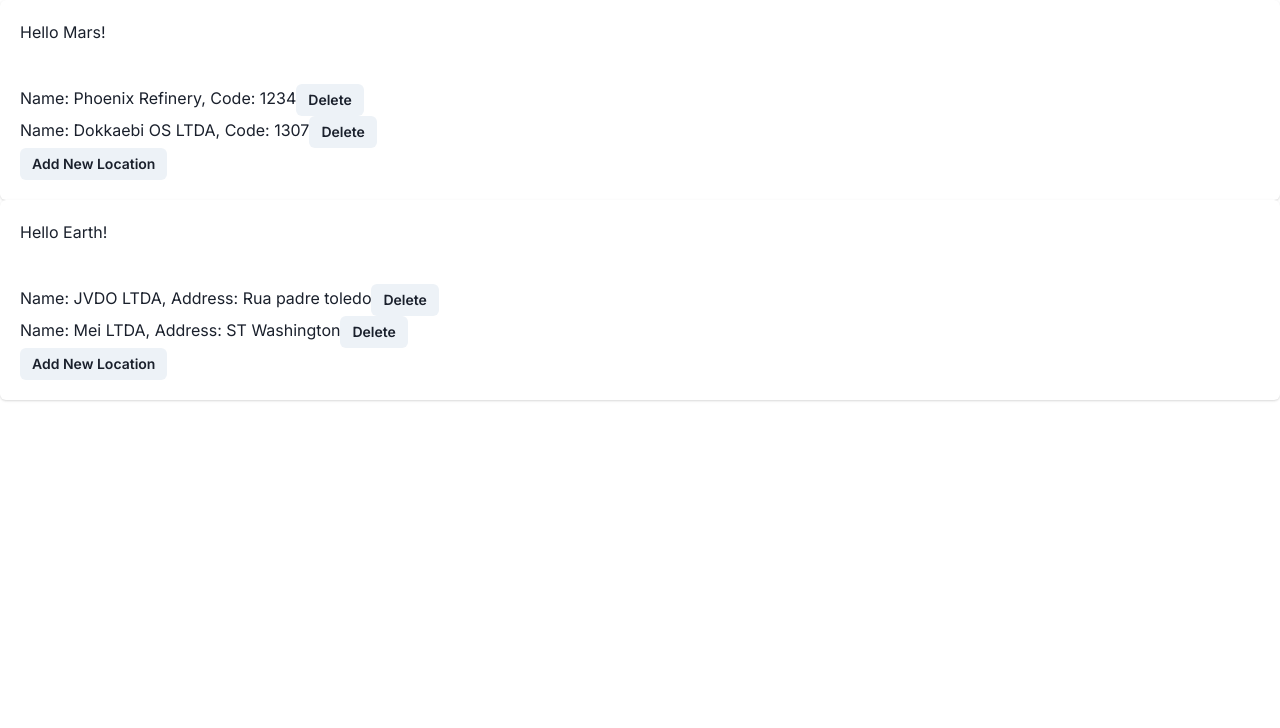
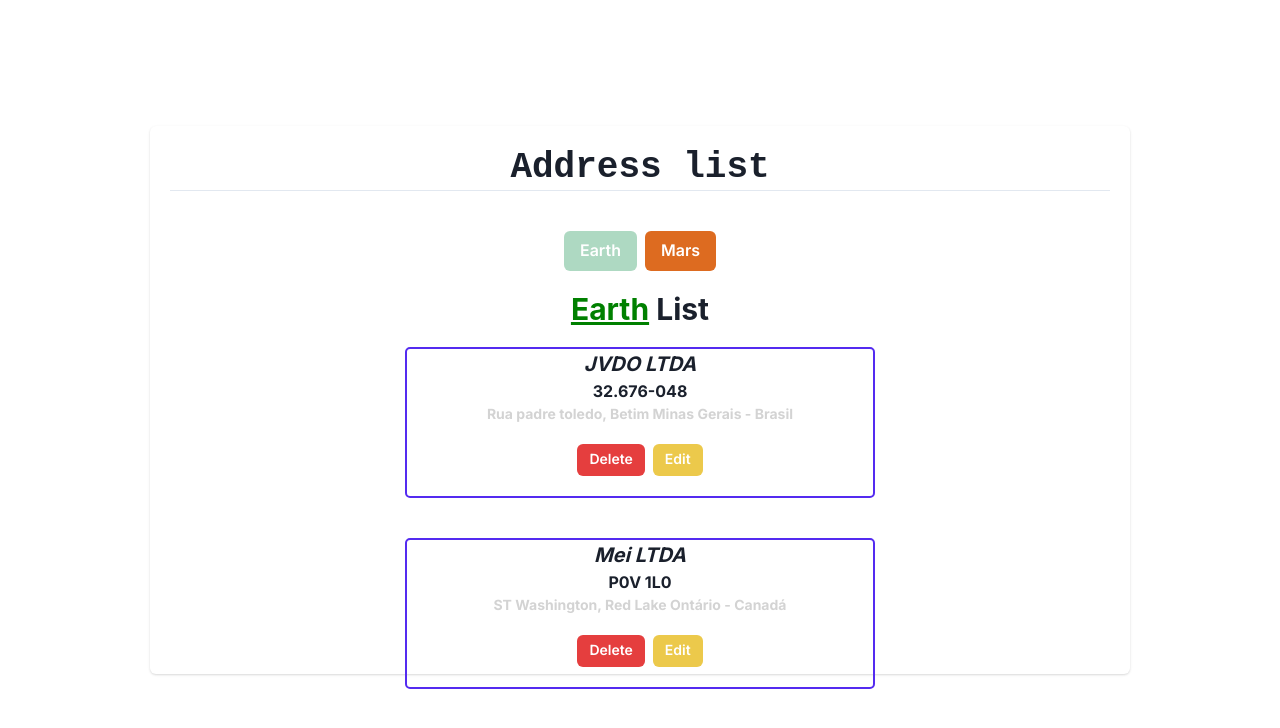
Before and after one commit to Joao-Vtr-Oliveira/spacex-delivery, a Next.js app: page / in a window 1280 px wide. Shown: the top 728 px of the page. Built offline with nearby package versions, Linux system fonts and the light colour scheme.

Commit message:
feat: add the new home page

```diff
--- a/src/app/page.tsx
+++ b/src/app/page.tsx
@@ -1,74 +1,17 @@
-'use client';
+import HomePage from '@/pagesComponents/homePage';
+import { Box, Button, Card, CardBody, CardHeader } from '@chakra-ui/react';
+import { Metadata } from 'next';
 
-import { EarthContext } from '@/contexts/earthContext';
-import { MarsContext } from '@/contexts/marsContext';
-import { Box, Button, Card, CardBody, CardHeader } from '@chakra-ui/react';
-import { useContext } from 'react';
+
+export const metadata: Metadata = {
+	title: 'Home Page',
+};
 
 export default function Home() {
-	const marsContext = useContext(MarsContext);
-	const earthContext = useContext(EarthContext);
-
-	if (!marsContext || !earthContext) {
-		throw new Error('useMarsContext must be used within a MarsProvider. Or error in earthContext.');
-	}
-
-
-	console.log(marsContext.locations);
-	console.log(earthContext.locations);
 
 	return (
-		<Box>
-			<Card>
-				<CardHeader>
-					<h1>Hello Mars!</h1>
-				</CardHeader>
-				<CardBody>
-					<ul>
-						{marsContext.locations.map((location, index) => (
-							<li key={index}>
-								Name: {location.name}, Code: {location.code}
-								<Button size={'sm'} onClick={() => marsContext.deleteLocation(index)}>
-									Delete
-								</Button>
-							</li>
-						))}
-					</ul>
-					<Button size={'sm'} onClick={() => marsContext.addLocation({name: 'Location name', code: 'NEW-LOCATION'})}>
-						Add New Location
-					</Button>
-				</CardBody>
-			</Card>
-			<Card>
-				<CardHeader>
-					<h1>Hello Earth!</h1>
-				</CardHeader>
-				<CardBody>
-					<ul>
-						{earthContext.locations.map((location, index) => (
-							<li key={index}>
-								Name: {location.name}, Address: {location.addressLine}
-								<Button size={'sm'} onClick={() => earthContext.deleteLocation(index)}>Delete</Button>
-							</li>
-						))}
-					</ul>
-					<Button
-            size={'sm'}
-						onClick={() =>
-							earthContext.addLocation({
-                name: 'Location name',
-								country: 'New Country',
-								addressLine: 'New Address',
-								city: 'New City',
-								state: 'New State',
-								zipCode: 'New Zip',
-							})
-						}
-					>
-						Add New Location
-					</Button>
-				</CardBody>
-			</Card>
+		<Box className='flex min-h-screen h-screen w-screen flex-col items-center justify-center p-24'>
+      <HomePage />
 		</Box>
 	);
 }
--- /dev/null
+++ b/src/pagesComponents/homePage.tsx
@@ -0,0 +1,173 @@
+'use client';
+
+import { EarthContext } from '@/contexts/earthContext';
+import { MarsContext } from '@/contexts/marsContext';
+import {
+	Box,
+	Button,
+	Card,
+	CardBody,
+	CardHeader,
+	Heading,
+	Text,
+} from '@chakra-ui/react';
+import { useContext, useState } from 'react';
+
+const HomePage = () => {
+	const [page, setPage] = useState(true);
+	// true -> Earth
+
+	const marsContext = useContext(MarsContext);
+	const earthContext = useContext(EarthContext);
+
+	if (!marsContext || !earthContext) {
+		throw new Error('An error ocorred.');
+	}
+
+	return (
+		<Card w={['100%', '100%', '100%', '80%', '90%', '60%']} h={['100%', '90%']}>
+			<CardHeader textAlign='center'>
+				<Heading fontFamily='monospace'>Address list</Heading>
+				<hr />
+			</CardHeader>
+			<CardBody>
+				<Box display='flex' justifyContent='center' gap={2}>
+					<Button
+						isDisabled={page}
+						colorScheme='green'
+						onClick={() => setPage(!page)}
+					>
+						Earth
+					</Button>
+					<Button
+						isDisabled={!page}
+						colorScheme='orange'
+						onClick={() => setPage(!page)}
+					>
+						Mars
+					</Button>
+				</Box>
+				<Heading textAlign='center' mt={5} mb={5} size={'lg'}>
+					<Box as='span' textDecoration='underline' textColor={page ? 'green' : 'orange'}>
+						{page ? 'Earth' : 'Mars'}
+					</Box>{' '}
+					List
+				</Heading>
+				{page && (
+					<Box
+						display='flex'
+						flexDir='column'
+						alignItems='center'
+						overflow='auto'
+					>
+						{earthContext.locations.map((location, index) => (
+							<Box
+								h='100%'
+								w='50%'
+								border='2px'
+								borderRadius='5px'
+								mb={10}
+								borderColor='#542BF0'
+								key={index}
+							>
+								<Text
+									textAlign='center'
+									as='p'
+									fontSize='xl'
+									fontWeight='bold'
+									fontStyle='italic'
+								>
+									{location.name}
+								</Text>
+								<Text textAlign='center' as='p' fontWeight='bold'>
+									{location.zipCode}
+								</Text>
+								<Text
+									textAlign='center'
+									as='p'
+									fontSize='sm'
+									fontWeight='bold'
+									textColor='lightgray'
+								>
+									{location.addressLine}, {location.city} {location.state} -{' '}
+									{location.country}
+								</Text>
+								<Box
+									display='flex'
+									justifyContent='center'
+									mt='5'
+									mb='5'
+									gap={2}
+								>
+									<Button
+										size={'sm'}
+										colorScheme='red'
+										onClick={() => earthContext.deleteLocation(index)}
+									>
+										Delete
+									</Button>
+									<Button size={'sm'} colorScheme='yellow' color='white'>
+										Edit
+									</Button>
+								</Box>
+							</Box>
+						))}
+					</Box>
+				)}
+				{!page && (
+					<Box
+						display='flex'
+						flexDir='column'
+						alignItems='center'
+						overflow='auto'
+					>
+						{marsContext.locations.map((location, index) => (
+							<Box
+								h='100%'
+								w='50%'
+								border='2px'
+								borderRadius='5px'
+								mb={10}
+								borderColor='#542BF0'
+								key={index}
+							>
+								<Text
+									textAlign='center'
+									as='p'
+									fontSize='xl'
+									fontWeight='bold'
+									fontStyle='italic'
+								>
+									{location.name}
+								</Text>
+								<Text textAlign='center' as='p' fontWeight='bold'>
+									{location.code}
+								</Text>
+								<Box
+									display='flex'
+									justifyContent='center'
+									mt='5'
+									mb='5'
+									gap={2}
+								>
+									<Button
+										size={'sm'}
+										colorScheme='red'
+										onClick={() => marsContext.deleteLocation(index)}
+									>
+										Delete
+									</Button>
+									<Button size={'sm'} colorScheme='yellow' color='white'>
+										Edit
+									</Button>
+								</Box>
+							</Box>
+						))}
+					</Box>
+				)}
+			</CardBody>
+		</Card>
+	);
+};
+
+export default HomePage;
```
